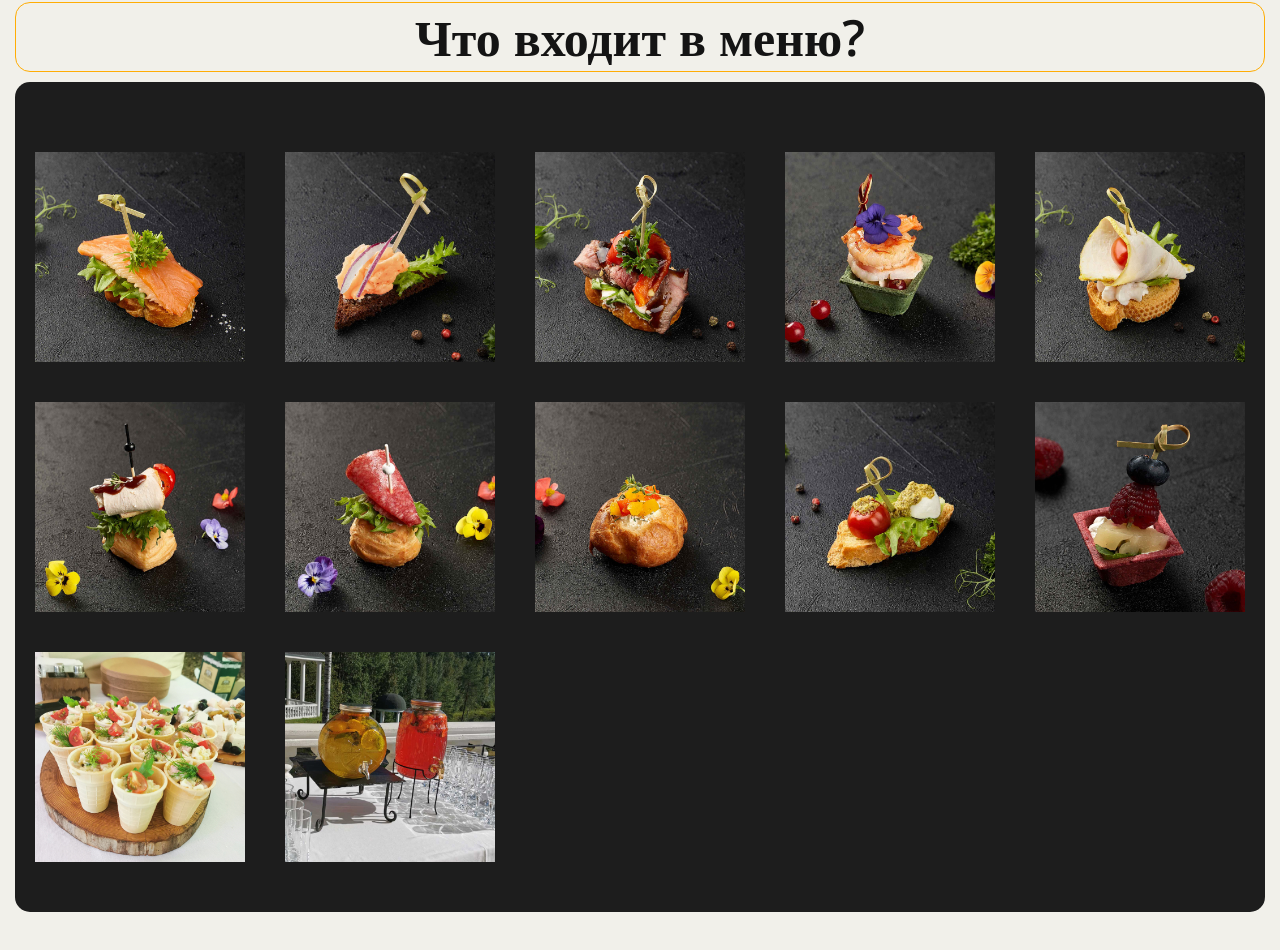
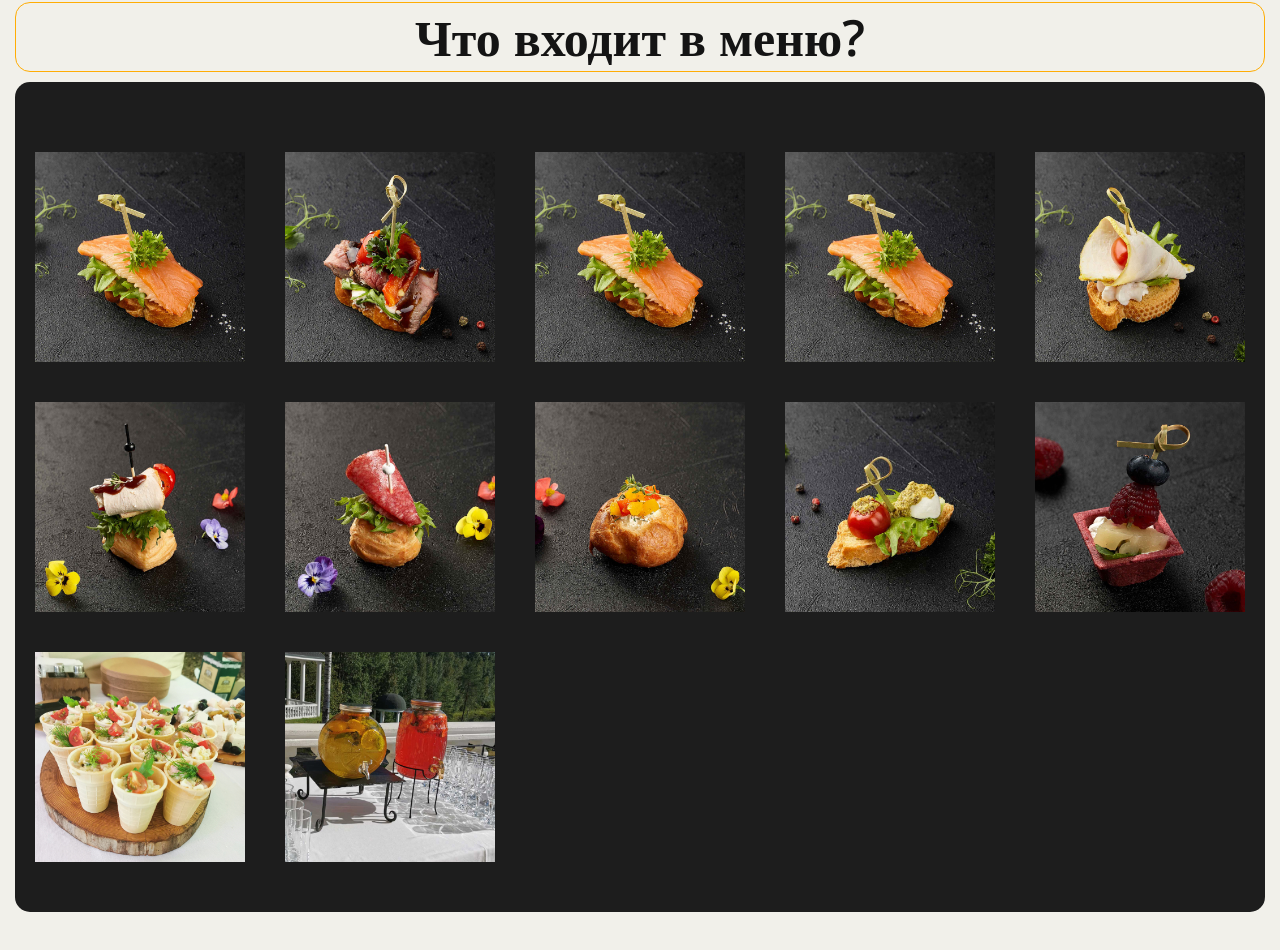
Before and after one commit to Buchshopapis/KP, a plain HTML site: page index.html in a window 1280 px wide. Shown: the part 2443-3393 px from the top of the page. Drawn offline with nearby package versions, Linux system fonts and the light colour scheme.

Commit message:
Update index.html

```diff
--- a/index.html
+++ b/index.html
@@ -181,13 +181,13 @@
                     <img src="./img/zakusku/1.jpg" alt="">
                   </div>
                   <div class="middle-box__item">
-                    <img src="./img/zakusku/2.jpg" alt="">
-                  </div>
-                  <div class="middle-box__item">
                     <img src="./img/zakusku/3.jpg" alt="">
                   </div>
                   <div class="middle-box__item">
-                    <img src="./img/zakusku/4.jpg" alt="">
+                    <img src="./img/zakusku/1.jpg" alt="">
+                  </div>
+                  <div class="middle-box__item">
+                    <img src="./img/zakusku/1.jpg" alt="">
                   </div>
                   <div class="middle-box__item">
                     <img src="./img/zakusku/5.jpg" alt="">
```
